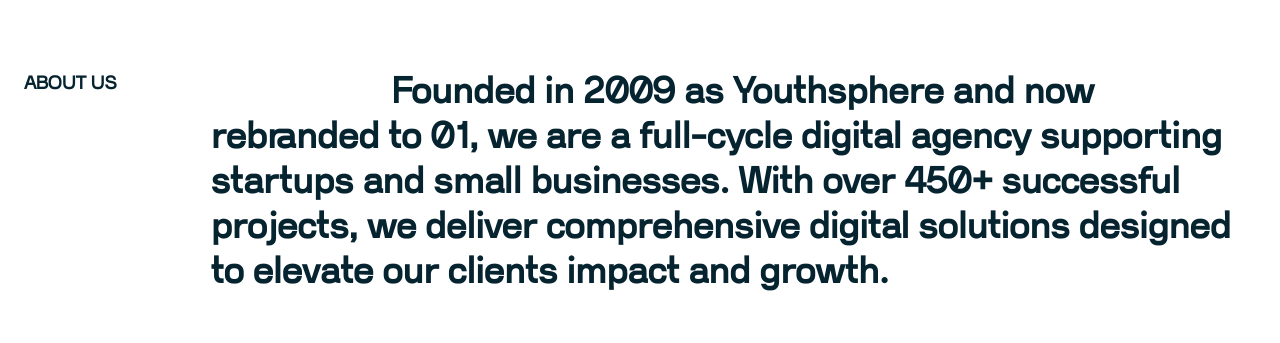
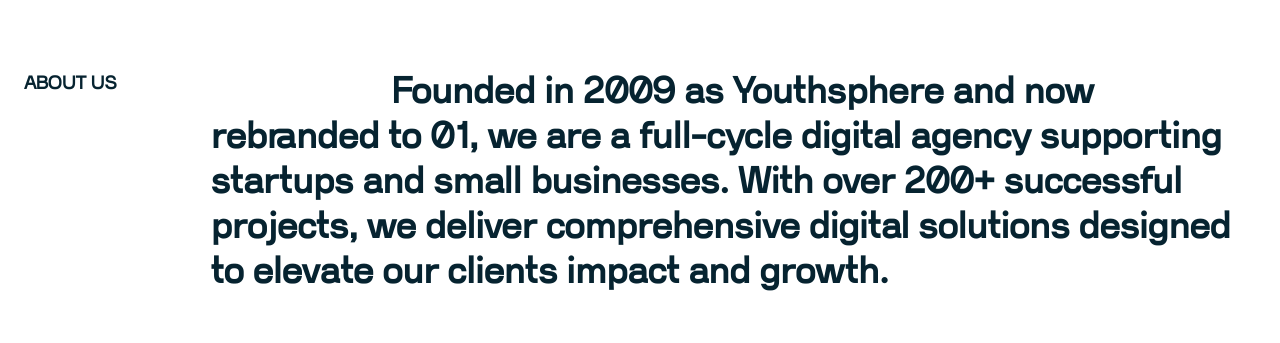
Before and after one commit to kumawataryan/zero-one-nextjs, a Next.js app: page / in a window 1280 px wide. Shown: the part 826-1169 px from the top of the page. Built offline with nearby package versions, Linux system fonts and the light colour scheme; no server answers.

Commit message:
hero fixed

```diff
--- a/app/page.tsx
+++ b/app/page.tsx
@@ -82,7 +82,7 @@ const HomePage = () => {
         <p className='uppercase w-4/6 xl:text-[18px] sm:text-[14px] text-[#062330] font-semibold'>About us</p>
 
         <div className='flex flex-col'>
-          <h2 className='md:text-[36px] sm:text-[28px] font-semibold leading-tight text-[#062330]'>&nbsp;&nbsp;&nbsp;&nbsp;&nbsp;&nbsp;&nbsp;&nbsp;&nbsp;&nbsp;&nbsp;&nbsp;&nbsp;&nbsp;&nbsp;&nbsp;&nbsp;&nbsp;&nbsp;&nbsp;Founded in 2009 as Youthsphere and now rebranded to 01, we are a full-cycle digital agency supporting startups and small businesses. With over 450+ successful projects, we deliver comprehensive digital solutions designed to elevate our clients impact and growth.</h2>
+          <h2 className='md:text-[36px] sm:text-[28px] font-semibold leading-tight text-[#062330]'>&nbsp;&nbsp;&nbsp;&nbsp;&nbsp;&nbsp;&nbsp;&nbsp;&nbsp;&nbsp;&nbsp;&nbsp;&nbsp;&nbsp;&nbsp;&nbsp;&nbsp;&nbsp;&nbsp;&nbsp;Founded in 2009 as Youthsphere and now rebranded to 01, we are a full-cycle digital agency supporting startups and small businesses. With over 200+ successful projects, we deliver comprehensive digital solutions designed to elevate our clients impact and growth.</h2>
           <div className='xl:ml-64 sm:ml-0 mt-12 xl:flex xl:flex-row sm:grid sm:grid-cols-2 xl:flex-nowrap xl:gap-32 sm:gap-8'>
             <div className='flex flex-col gap-1'>
               <p className='xl:text-[52px] sm:text-[28px] font-bold text-[#062330] xl:leading-[52px] sm:leading-[32px]'>15</p>
```
